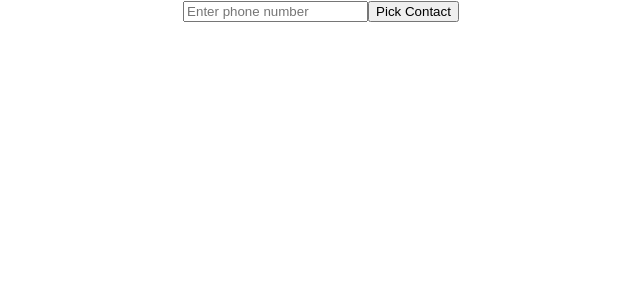
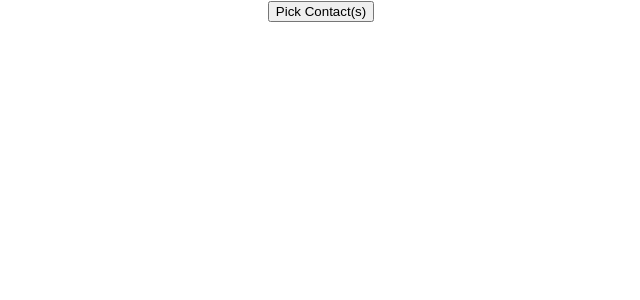
Before and after one commit to rajupeddireddy/contact-picker, a React (Create React App) app: page / in a window 1280 px wide. Shown: the top 300 px of the page, without its empty margins (319-959 px from the left). Built offline with nearby package versions, Linux system fonts and the light colour scheme.

Commit message:
multiple contacts

```diff
--- a/src/components/contactPicker.js
+++ b/src/components/contactPicker.js
@@ -1,33 +1,54 @@
-import React from 'react';
+import React, { useState } from 'react';
 
 const ContactPicker = () => {
+  const [selectedContacts, setSelectedContacts] = useState([]);
+
   const handlePickContact = async () => {
     try {
       const supported = 'contacts' in navigator && 'ContactsManager' in window;
       if (!supported) {
-          alert("Contact Picker API is not supported on this browser.");
+        alert('Contact Picker API is not supported on this browser.');
         return;
       }
 
       const props = ['tel', 'name']; // Request phone number and name
-        const opts = { multiple: false };
+      const opts = { multiple: true }; // Set to true for multiple contacts
 
       const contacts = await navigator.contacts.select(props, opts);
-        if (contacts.length > 0 && contacts[0].tel.length > 0) {
-          const phone = contacts[0].tel[0];
-          document.getElementById("phoneInput").value = phone;
+
+      if (contacts.length > 0) {
+        setSelectedContacts(
+          contacts.map((contact) => ({
+            name: contact.name?.[0] || 'Unknown',
+            tel: contact.tel?.[0] || 'No number',
+          }))
+        );
+
+        // Autofill the first number into the input field if needed
+        document.getElementById('phoneInput').value = contacts[0].tel?.[0] || '';
       }
     } catch (err) {
-        console.error("Contact selection failed", err);
+      console.error('Contact selection failed', err);
     }
   };
 
   return (
     <div>
-        <input id="phoneInput" type="tel" placeholder="Enter phone number" />
-        <button onClick={handlePickContact}>Pick Contact</button>
+      <button onClick={handlePickContact}>Pick Contact(s)</button>
+
+      {selectedContacts.length > 0 && (
+        <div style={{ marginTop: '16px' }}>
+          <h3>Selected Contact(s):</h3>
+          <ul>
+            {selectedContacts.map((contact, index) => (
+              <li key={index}>
+                {contact.name} - {contact.tel}
+              </li>
+            ))}
+          </ul>
         </div>
-
+      )}
+    </div>
   );
 };
 
```
Lines whose indentation alone changed are shown as unchanged.
